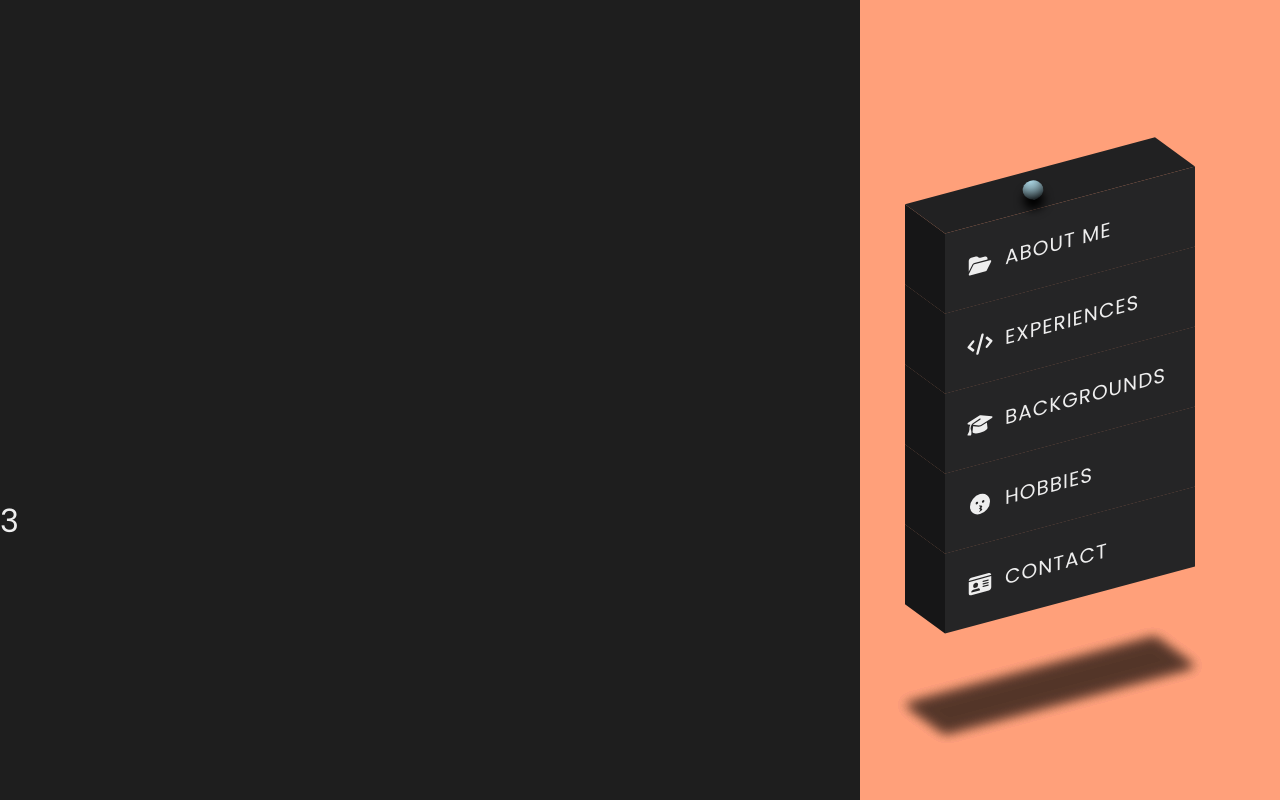
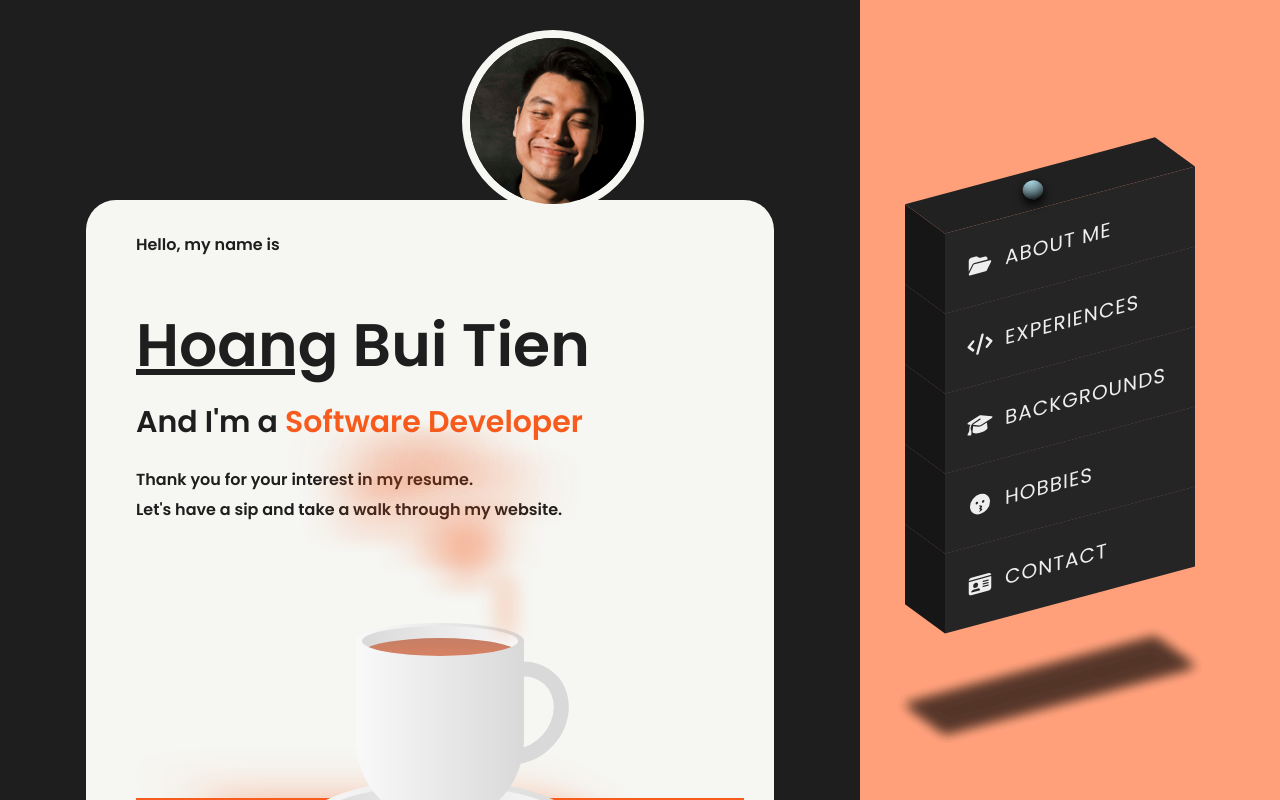
Before and after one commit to nobleboyh/portfolio-web, a React (Create React App) app: page / in a window 1280 px wide. Built offline with nearby package versions, Linux system fonts and the light colour scheme.

Commit message:
Add About me section

```diff
--- /dev/null
+++ b/src/assets/images/index.js
@@ -0,0 +1,5 @@
+const images = {
+  avatar: require('./avatar.jpg'),
+};
+
+export default images;
--- /dev/null
+++ b/src/layouts/CoffeeCup/CoffeCup.module.scss
@@ -0,0 +1,157 @@
+.container {
+  --left-white: #f9f9f9;
+  --right-white: #d9d9d9;
+  position: relative;
+  background-color: transparent;
+  width: 100%;
+  transform: scale(0.6);
+}
+
+.cup {
+  position: relative;
+  width: 280px;
+  height: 300px;
+  background: linear-gradient(to right, var(--left-white), var(--right-white));
+  border-bottom-left-radius: 45%;
+  border-bottom-right-radius: 45%;
+  left: 50%;
+  transform: translateX(-50%);
+  z-index: 2;
+}
+
+.top {
+  position: absolute;
+  top: -30px;
+  left: 0;
+  width: 100%;
+  height: 60px;
+  background: linear-gradient(to right, var(--left-white), var(--right-white));
+  border-radius: 50%;
+}
+
+.circle {
+  position: absolute;
+  top: 5px;
+  left: 10px;
+  width: calc(100% - 20px);
+  height: 50px;
+  background-image: linear-gradient(to left, var(--left-white), var(--right-white));
+  border-radius: 50%;
+  overflow: hidden;
+}
+
+.tea {
+  position: absolute;
+  top: 20px;
+  left: 0;
+  width: 100%;
+  height: 100%;
+  background: linear-gradient(#c57e65, #e28462);
+  border-radius: 50%;
+}
+
+.handle {
+  position: absolute;
+  right: -70px;
+  top: 30px;
+  width: 160px;
+  height: 180px;
+  border: 25px solid var(--right-white);
+  border-left: 25px solid transparent;
+  border-bottom: 25px solid transparent;
+  border-radius: 50%;
+  transform: rotate(42deg);
+}
+
+.plate {
+  position: absolute;
+  bottom: -50px;
+  left: 50%;
+  transform: translateX(-50%);
+  width: 500px;
+  height: 200px;
+  background: linear-gradient(to right, var(--left-white), var(--right-white));
+  border-radius: 50%;
+  box-shadow: 0 35px 35px rgba($color: #000000, $alpha: 0.2);
+  z-index: 1;
+}
+
+.plate::before {
+  content: '';
+  position: absolute;
+  top: 10px;
+  left: 10px;
+  right: 10px;
+  bottom: 10px;
+  border-radius: 50%;
+  background: linear-gradient(to left, var(--left-white), var(--right-white));
+}
+
+.plate::after {
+  content: '';
+  position: absolute;
+  top: 30px;
+  left: 30px;
+  right: 30px;
+  bottom: 30px;
+  border-radius: 50%;
+  background: radial-gradient(rgba(0, 0, 0, 0.2), 25%, transparent, transparent);
+}
+
+.vapour {
+  position: relative;
+  display: flex;
+  justify-content: space-around;
+  z-index: 3;
+  padding: 0 20px;
+}
+
+.vapour span {
+  position: relative;
+  bottom: 50px;
+  display: block;
+  margin: 0 2px 50px;
+  min-width: 8px;
+  height: 120px;
+  background: var(--primary-color);
+  border-radius: 50%;
+  animation: animate 5s linear infinite;
+  filter: blur(10px);
+}
+
+.vapour {
+  @for $i from 1 through 10 {
+    span:nth-child(#{$i}) {
+      animation-delay: calc(random(10) * -0.5s);
+    }
+  }
+}
+
+@keyframes animate {
+  0% {
+    transform: translateY(0) scaleX(1);
+    opacity: 0;
+  }
+  15% {
+    opacity: 0.8;
+  }
+  50% {
+    transform: translateY(-200px) scaleX(5);
+  }
+  95% {
+    opacity: 0;
+  }
+  100% {
+    transform: translateY(-400px) scaleX(10);
+    opacity: 0;
+  }
+}
+
+.table {
+  //   position: absolute;
+  width: 100%;
+  height: 80px;
+  background-color: var(--primary-color);
+  transform: skewX(45deg);
+  filter: blur(50px);
+}
--- /dev/null
+++ b/src/layouts/CoffeeCup/CoffeeCup.js
@@ -0,0 +1,33 @@
+import styles from './CoffeCup.module.scss';
+
+const CoffeeCup = () => {
+  return (
+    <div className={styles.container}>
+      <div className={styles.cup}>
+        <div className={styles.top}>
+          <div className={styles.vapour}>
+            <span></span>
+            <span></span>
+            <span></span>
+            <span></span>
+            <span></span>
+            <span></span>
+            <span></span>
+            <span></span>
+            <span></span>
+            <span></span>
+            <span></span>
+          </div>
+          <div className={styles.circle}>
+            <div className={styles.tea}></div>
+          </div>
+        </div>
+        <div className={styles.handle}></div>
+      </div>
+      <div className={styles.plate}></div>
+      <div className={styles.table}></div>
+    </div>
+  );
+};
+
+export default CoffeeCup;
--- /dev/null
+++ b/src/layouts/CoffeeCup/index.js
@@ -0,0 +1 @@
+export { default } from './CoffeeCup';
--- a/src/layouts/components/Content/Content.js
+++ b/src/layouts/components/Content/Content.js
@@ -1,17 +1,13 @@
 import styles from './Content.module.scss';
+import Aboutme from './sections/Aboutme';
 
 const Content = () => {
   return (
     <div className={styles.wrapper}>
-      <a href="#3">
-        <h1>3</h1>
-      </a>
-      <section id="1">Aboutme1</section>
-      <section id="2">Aboutme2</section>
-      <section id="3">Aboutme3</section>
-      <section id="4">Aboutme4</section>
-      <section id="5">Aboutme5</section>
-      <section id="6">Aboutme6</section>
+      <div className={styles.container}>
+        <Aboutme />
+        <h1>Backgrounds</h1>
+      </div>
     </div>
   );
 };
--- a/src/layouts/components/Content/Content.module.scss
+++ b/src/layouts/components/Content/Content.module.scss
@@ -1,11 +1,63 @@
 .wrapper {
-  grid-area: content;
   background-color: var(--primary-background-color);
+  margin-right: var(--sidebar-width);
+  height: 100%;
+  overflow-y: auto;
+  flex: 1;
+  // line-height: 100rem; //Test
+}
 
-  line-height: 100rem;
-  margin-right: var(--sidebar-width);
-  overflow-y: scroll;
-  height: 100%;
+.container {
+  width: 1000px;
+  max-width: 80%;
+  background-color: var(--main-container-color);
+  margin: 25vh auto;
+  padding: 3rem;
+  border-radius: 3rem;
 
-  flex: 1;
+  //Set color
+  * {
+    color: var(--primary-background-color);
+  }
 }
+
+//About me
+.aboutme {
+  position: relative;
+  margin-left: 2rem;
+  height: calc(75vh - 3rem);
+  border-bottom: 2px solid var(--primary-color);
+  * {
+    font-weight: 600;
+  }
+  h1,
+  u {
+    font-size: 6rem;
+    margin-bottom: 1rem;
+  }
+  h3 {
+    font-size: 3rem;
+    margin-bottom: 2rem;
+    span {
+      color: var(--primary-color);
+    }
+  }
+
+  p {
+    line-height: 3rem;
+  }
+}
+
+.coffee {
+  margin-top: 4rem;
+}
+
+.avatar {
+  position: absolute;
+  width: 30%;
+  aspect-ratio: 1;
+  right: 10rem;
+  top: -20rem;
+  border-radius: 999px;
+  border: 0.8rem solid var(--main-container-color);
+}
--- /dev/null
+++ b/src/layouts/components/Content/sections/Aboutme/Aboutme.js
@@ -0,0 +1,26 @@
+import styles from '../../Content.module.scss';
+import images from '~/assets/images';
+import CoffeeCup from '~/layouts/CoffeeCup';
+const Aboutme = () => {
+  return (
+    <section id="aboutme" className={styles.aboutme}>
+      <img src={images.avatar} alt="avatar" className={styles.avatar} />
+      <p>Hello, my name is</p>
+      <h1>
+        <u>Hoang</u> Bui Tien
+      </h1>
+      <h3>
+        And I'm a <span>Software Developer</span>
+      </h3>
+      <p>
+        Thank you for your interest in my resume. <br />
+        Let's have a sip and take a walk through my website.
+      </p>
+      <div className={styles.coffee}>
+        <CoffeeCup />
+      </div>
+    </section>
+  );
+};
+
+export default Aboutme;
--- /dev/null
+++ b/src/layouts/components/Content/sections/Aboutme/index.js
@@ -0,0 +1 @@
+export { default } from './Aboutme';
--- a/src/layouts/components/SideBar/SideBar.module.scss
+++ b/src/layouts/components/SideBar/SideBar.module.scss
@@ -120,7 +120,7 @@
   left: 16rem;
 
   animation: move 3s ease-in-out 1s infinite alternate, drop 1s ease-in 0s 1 forwards;
-  box-shadow: -0.2rem 1rem 10px #000;
+  box-shadow: -0.1rem 0.5rem 10px #000;
 }
 
 @keyframes move {
--- a/src/styles/GlobalStyles.scss
+++ b/src/styles/GlobalStyles.scss
@@ -5,7 +5,7 @@
   --secondary-background-color: #252526;
   --primary-color: #f75c1e;
   --text-color: #eee;
-
+  --main-container-color: #f6f6f2;
   --sidebar-width: 42rem;
 }
 
```
Also changed, not shown: src/assets/images/avatar.jpg (added).
